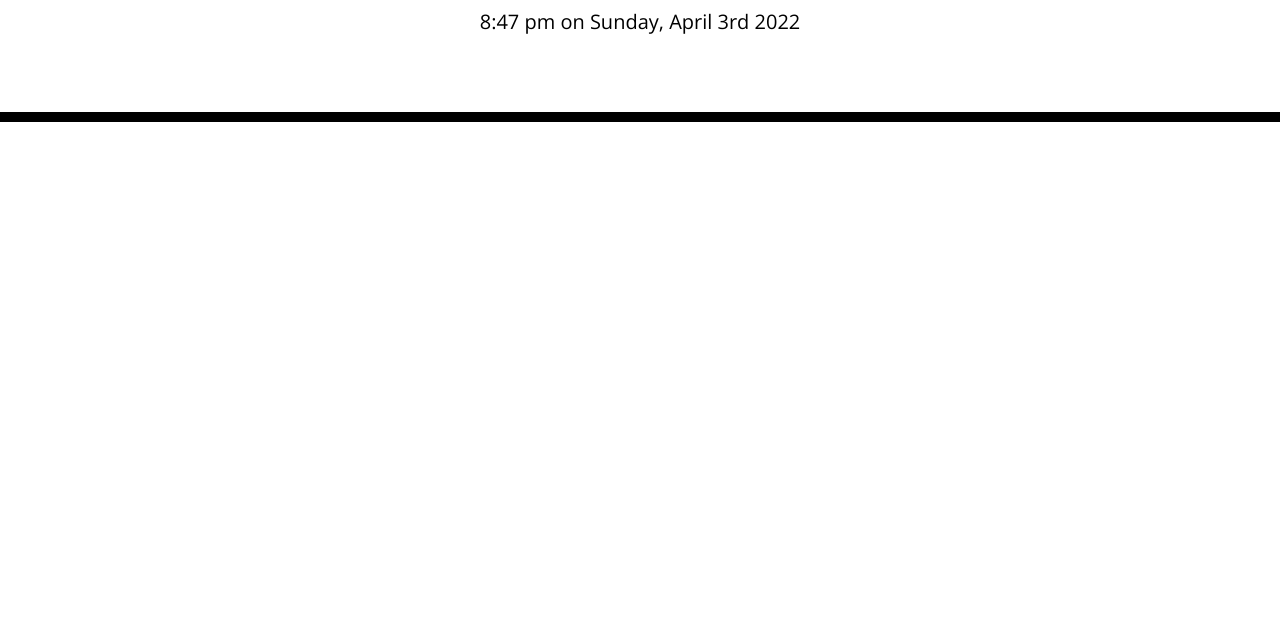
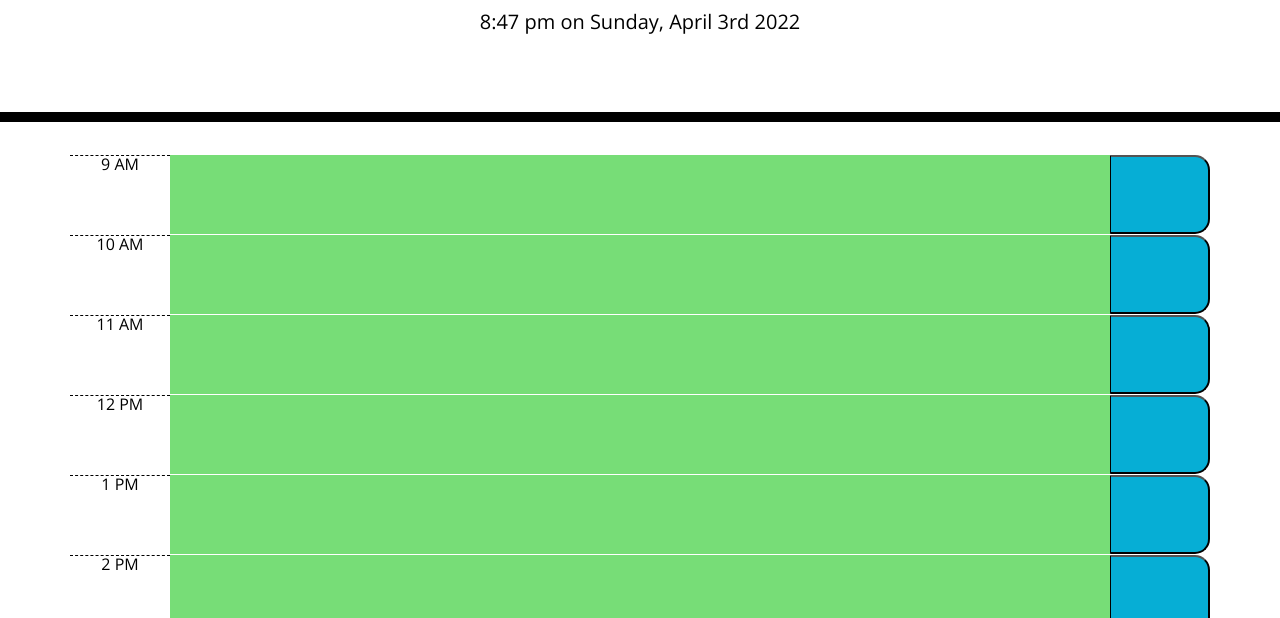
Before and after one commit to snehp491/palendar, a plain HTML site: page index.html in a window 1280 px wide. Shown: the part 182-800 px from the top of the page. Drawn offline with nearby package versions, Linux system fonts and the light colour scheme.

Commit message:
create time block row

```diff
--- a/script.js
+++ b/script.js
@@ -9,11 +9,41 @@ setInterval(() => {
 // create time slots
 
 var timeSlotsElement = document.getElementById('timeSlots');
-var currentHour = new Date().getHours() % 12;
+var currentHour = new Date().getHours();
 
-for  (var i = 0; i < 9; i++) {
-    const timeSlot = document.createElement('p');
+for  (var i = 9; i < 18; i++) {
+    const timeSlot = document.createElement('div');
+    timeSlot.className = 'row time-block d-flex justify-content-between';
     timeSlotsElement.appendChild(timeSlot);
+
+    const hour = document.createElement('div');
+    hour.className = 'hour';
+
+    if (i < 12) {
+        hour.innerHTML = i + ' AM';
+    } else if (i === 12) {
+        hour.innerHTML = i  + ' PM';
+    } else {
+        hour.innerHTML = i % 12 + ' PM';
+    }
+
+    const content = document.createElement('div');
+    content.className = 'description';
+
+    if (currentHour < i) {
+        content.className = 'description past flex-fill';
+    } else if (currentHour === i) {
+        content.className = 'description present flex-fill';
+    } else {
+        content.className = 'description future flex-fill';
+    }
+
+    const save = document.createElement('button');
+    save.className = 'saveBtn';
+
+    timeSlot.appendChild(hour);
+    timeSlot.appendChild(content);
+    timeSlot.appendChild(save);
 }
 
 
--- a/style.css
+++ b/style.css
@@ -33,13 +33,14 @@ textarea{
 .row {
   white-space: pre-wrap;
   height: 80px;
-  border-top: 1px solid white;;
+  border-top: 1px solid white;
 }
 
 .hour {
   background-color: #ffffff;
   color: #000000;
   border-top: 1px dashed #000000;
+  width: 100px;
 }
 
 .past {
@@ -58,6 +59,7 @@ textarea{
 }
 
 .saveBtn {
+  width: 100px;
   border-left: 1px solid black;
   border-top-right-radius: 15px;
   border-bottom-right-radius: 15px;
```
Also changed, not shown: index.html (line endings or trailing spaces).
